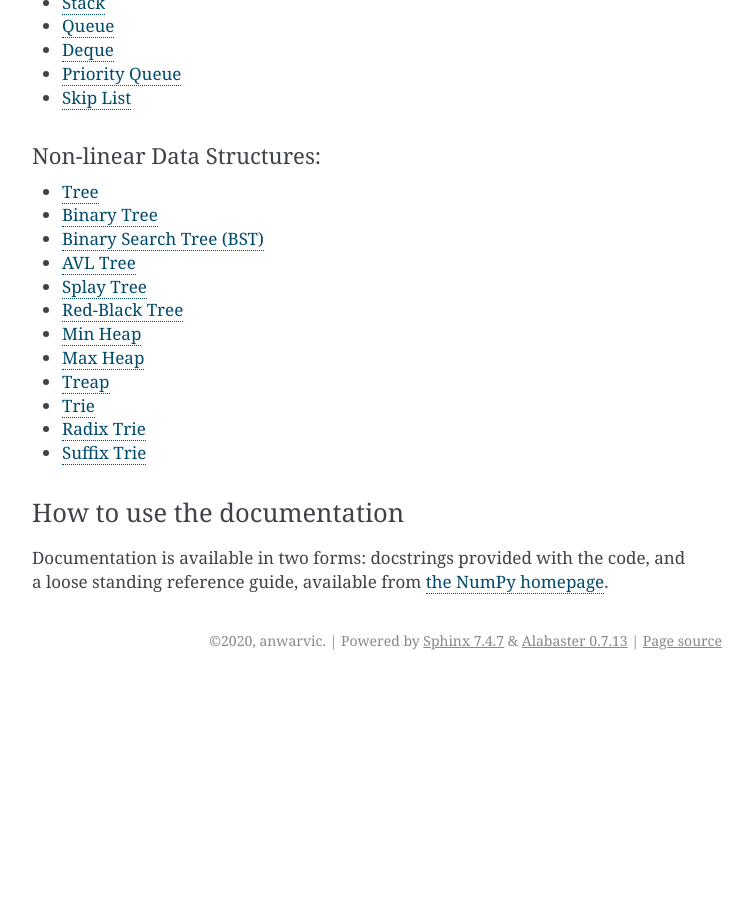
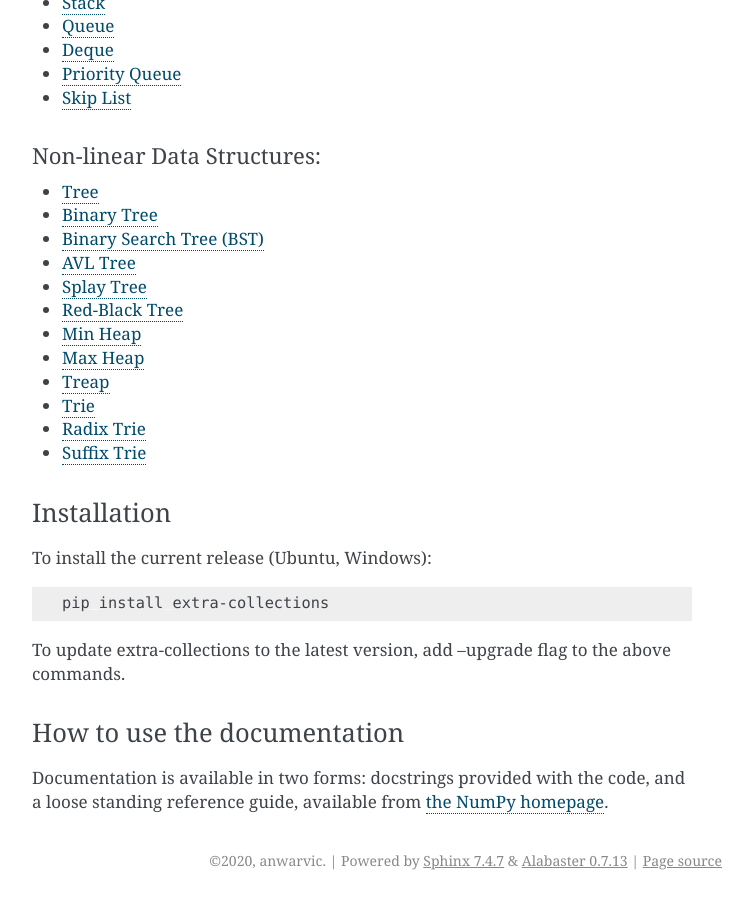
Before and after one commit to Anwarvic/extra-collections, a Sphinx documentation site: the page built from docs/source/index.rst, in a window 1280 px wide and 900 px high, scrolled down 1046 px. Shown: the whole window, without its empty margins (388-1141 px from the left). Built offline with Sphinx 7.4.7, drawn with Linux system fonts in a browser that asks for light colours; before the commit the page ends 1726 px from its top, so only the background shows below that.

Commit message:
added installation to the documentation intro

```diff
--- a/docs/source/index.rst
+++ b/docs/source/index.rst
@@ -66,6 +66,17 @@ Non-linear Data Structures:
 * :ref:`suffix_trie`
 
 
+Installation
+-------------
+To install the current release (Ubuntu, Windows):
+
+.. code-block:: shell
+
+   pip install extra-collections
+
+To update extra-collections to the latest version, add --upgrade flag to the
+above commands.
+
 
 
 How to use the documentation
```
